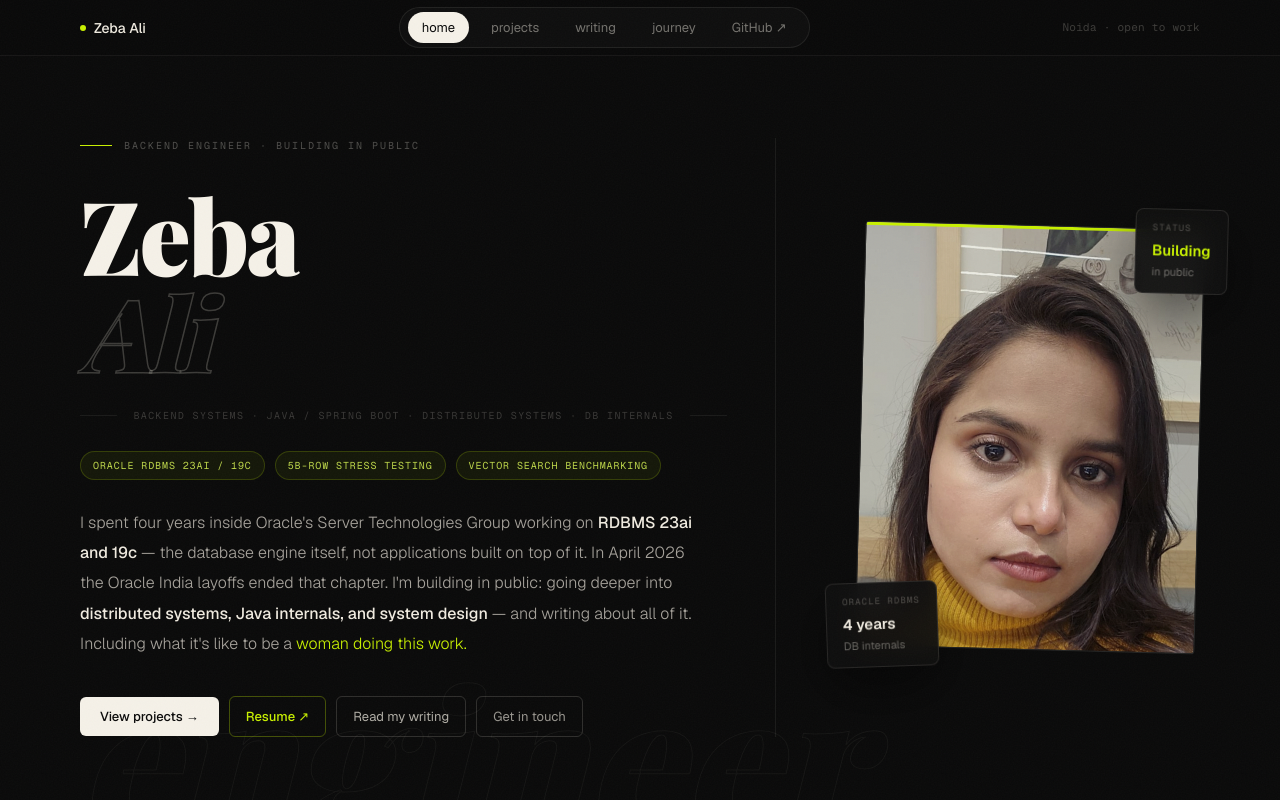
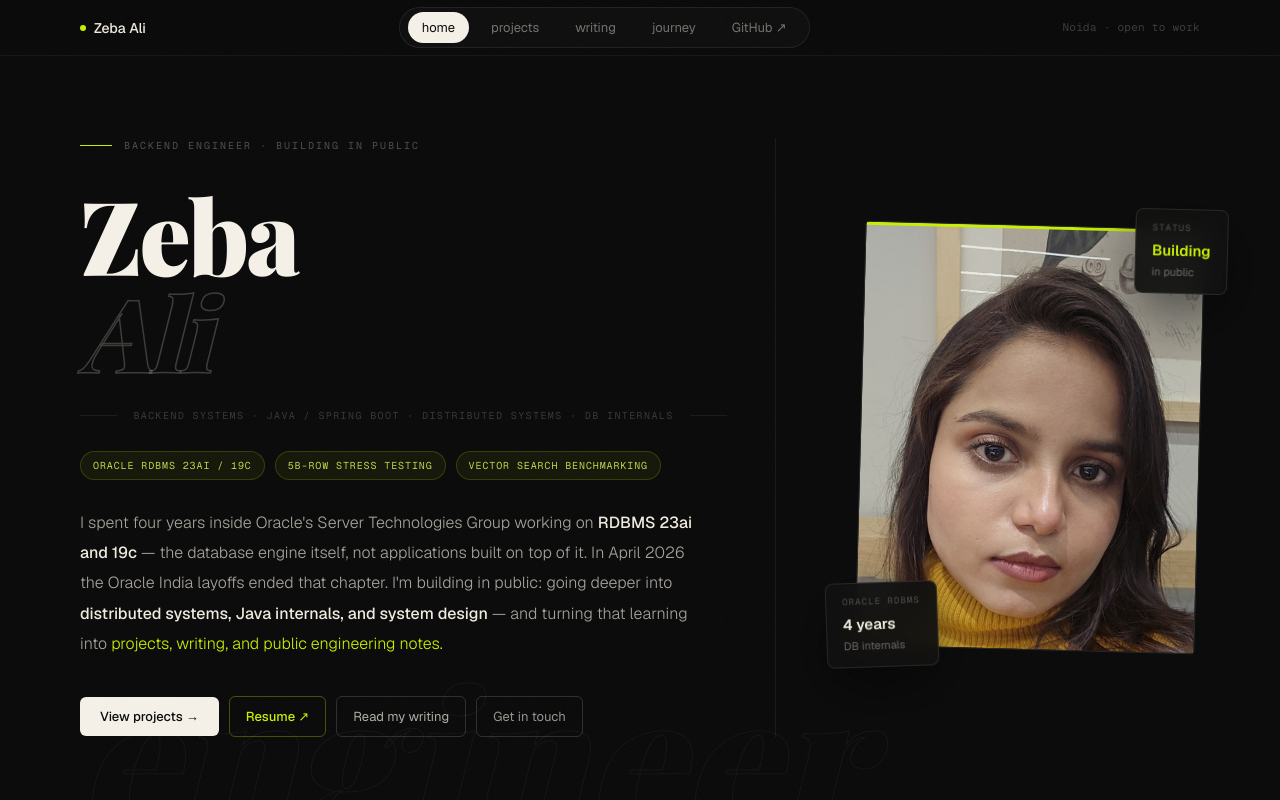
Before and after one commit to Zebaali-hub/zebacodes.com, a Next.js app: page / in a window 1280 px wide. Shown: the top 800 px of the page. Built offline with nearby package versions, Linux system fonts and the light colour scheme.

Commit message:
Refine homepage positioning copy

```diff
--- a/app/page.tsx
+++ b/app/page.tsx
@@ -162,8 +162,8 @@ export default async function HomePage() {
                 <strong className="font-medium" style={{ color: '#f0ebe0' }}>
                   distributed systems, Java internals, and system design
                 </strong>{' '}
-                — and writing about all of it. Including what it&apos;s like to be a{' '}
-                <span style={{ color: '#c8f000' }}>woman doing this work.</span>
+                — and turning that learning into{' '}
+                <span style={{ color: '#c8f000' }}>projects, writing, and public engineering notes.</span>
               </p>
 
               {/* CTAs */}
@@ -579,7 +579,7 @@ export default async function HomePage() {
               className="font-mono text-[11px] uppercase tracking-[0.1em]"
               style={{ color: 'rgba(240,235,224,0.28)' }}
             >
-              Backend engineering · Building in public · Women in tech
+              Backend engineering · Distributed systems · DB internals
             </p>
           </div>
           <NewsletterForm />
```
